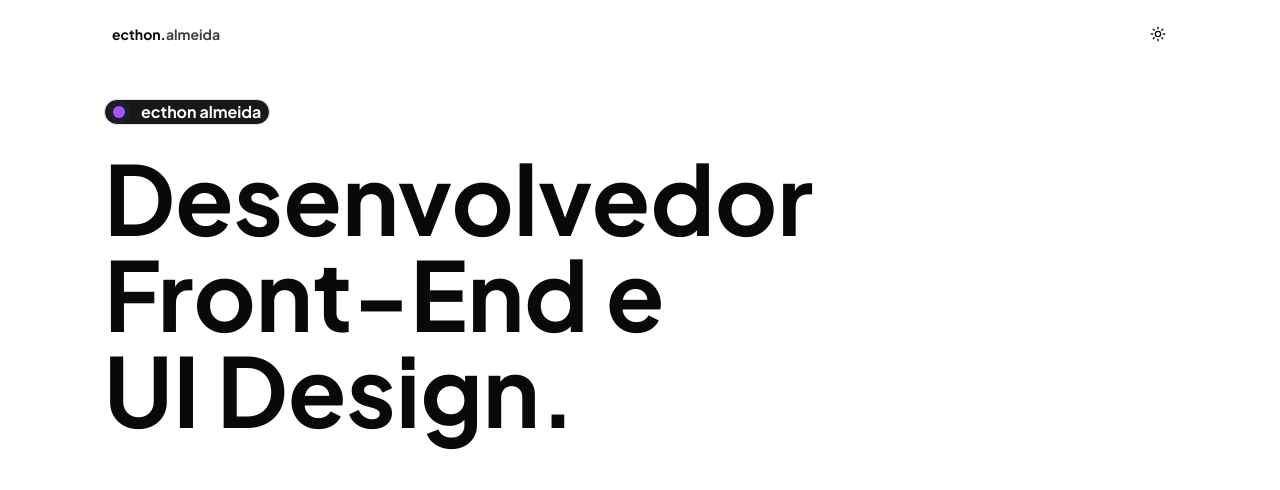
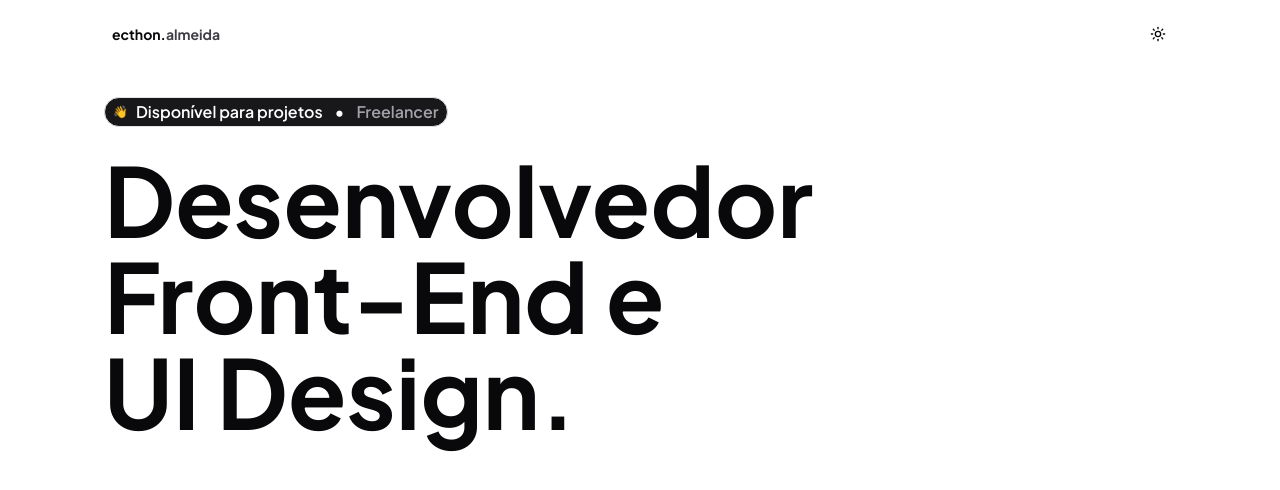
Before and after one commit to ecthon/ecthon-app, a Next.js app: page / in a window 1280 px wide. Shown: the top 490 px of the page. Built offline with nearby package versions, Linux system fonts and the light colour scheme.

Commit message:
feat: atualizar componente Header e layout da página inicial, incluindo novas informações e melhorias de estilo

```diff
--- a/src/app/layout.tsx
+++ b/src/app/layout.tsx
@@ -4,7 +4,7 @@ import "./globals.css";
 import { ThemeProvider } from "@/components/theme/theme-provider";
 
 const plusJakartaSans = Plus_Jakarta_Sans({
-  weight: ["400", "700"],
+  weight: ["300", "400", "500", "600", "700"],
   variable: "--font-plus-jakarta-sans",
   subsets: ["latin"],
 });
--- a/src/app/page.tsx
+++ b/src/app/page.tsx
@@ -1,24 +1,18 @@
-import { ThemeSwitcher } from "@/components/theme/theme-switcher";
-import Link from "next/link";
+import { Header } from "@/components/header";
 
 export default function Home() {
   return (
     <div className="flex flex-col w-full h-screen">
       <div className="flex flex-col w-full px-4 md:px-6 lg:w-[1120px] mx-auto">
-        <header className="flex w-full justify-between items-center py-4">
-          <Link href={"/"} className="font-bold text-sm py-1 px-2 rounded-md">
-            ecthon.<span className="text-zinc-700">almeida</span>
-          </Link>
-          <ThemeSwitcher />
-        </header>
+        <Header />
         <main className="flex flex-col w-full h-[400px] gap-6 align-middle justify-center">
-          <div className="flex items-center space-x-4 border rounded-full px-2 bg-zinc-900 w-[fit-content]">
-            <span className="relative flex size-3 max-sm:size-2">
-              <span className="absolute inline-flex h-full w-full animate-ping rounded-full bg-purple-500 opacity-75"></span>
-              <span className="absolute inline-flex h-full w-full animate-ping rounded-full bg-blue-700 opacity-75"></span>
-              <span className="relative inline-flex size-3 max-sm:size-2 rounded-full bg-purple-500"></span>
-            </span>
-            <p className="font-bold text-white">ecthon almeida</p>
+          <div className="flex items-center space-x-4 border rounded-full px-2 py-0.5 bg-zinc-900 w-[fit-content]">
+            <p className="font-semibold text-white flex items-center gap-2 space-x-1">
+              <span className="font-thin text-xs">👋</span>
+              Disponível para projetos
+              <span>•</span>
+              <span className="text-zinc-400">Freelancer</span>
+            </p>
           </div>
           <h1 className="text-4xl md:text-6xl lg:text-8xl font-bold w-full lg:w-[600px]">
             Desenvolvedor Front-End e UI Design.
--- a/src/components/header.tsx
+++ b/src/components/header.tsx
@@ -3,11 +3,9 @@ import { ThemeSwitcher } from "./theme/theme-switcher";
 
 export function Header() {
   return (
-    <header className="flex w-full justify-between">
-      <Link href={"/"} className="flex items-center gap-1">
-        <p className="font-bold text-sm py-1 px-2 rounded-md bg-zinc-900">
-          ecthonalmeida
-        </p>
+    <header className="flex w-full justify-between items-center py-4">
+      <Link href={"/"} className="font-bold text-sm py-1 px-2 rounded-md">
+        ecthon.<span className="text-zinc-700">almeida</span>
       </Link>
       <ThemeSwitcher />
     </header>
```
